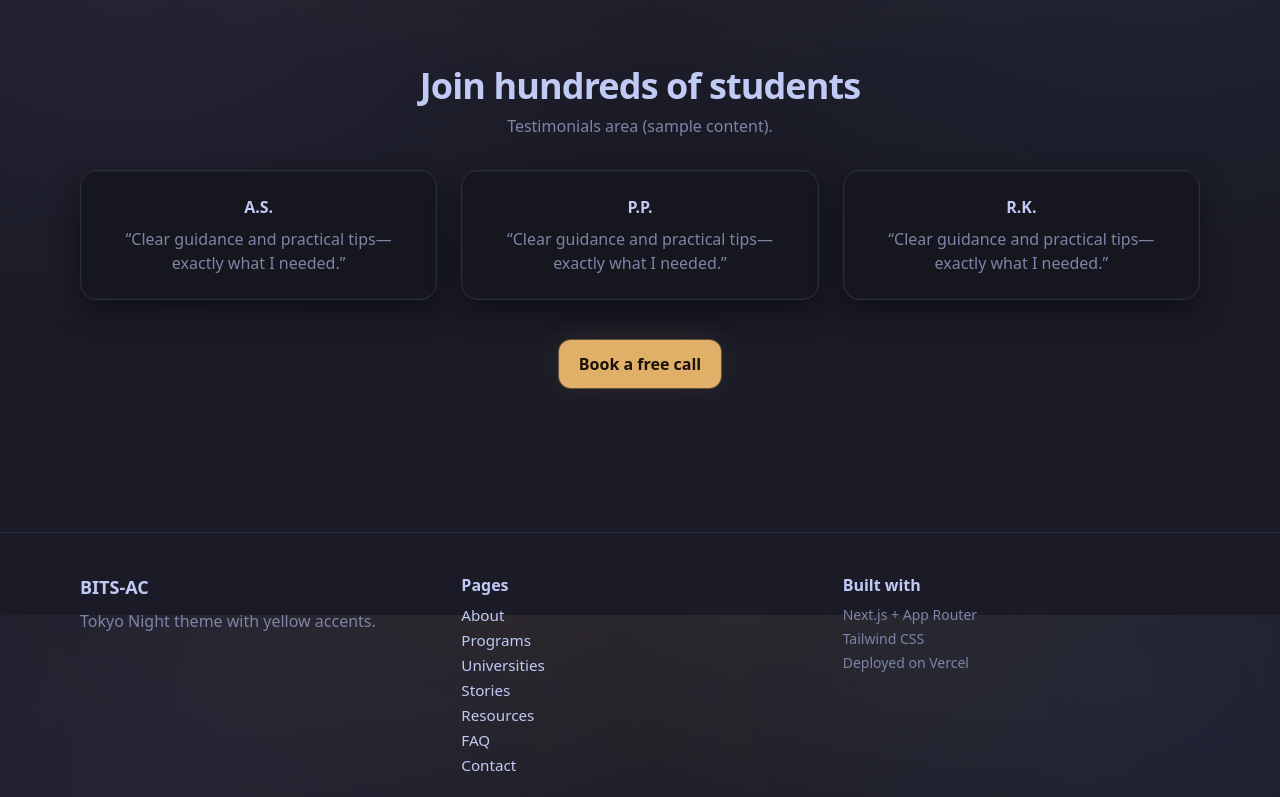
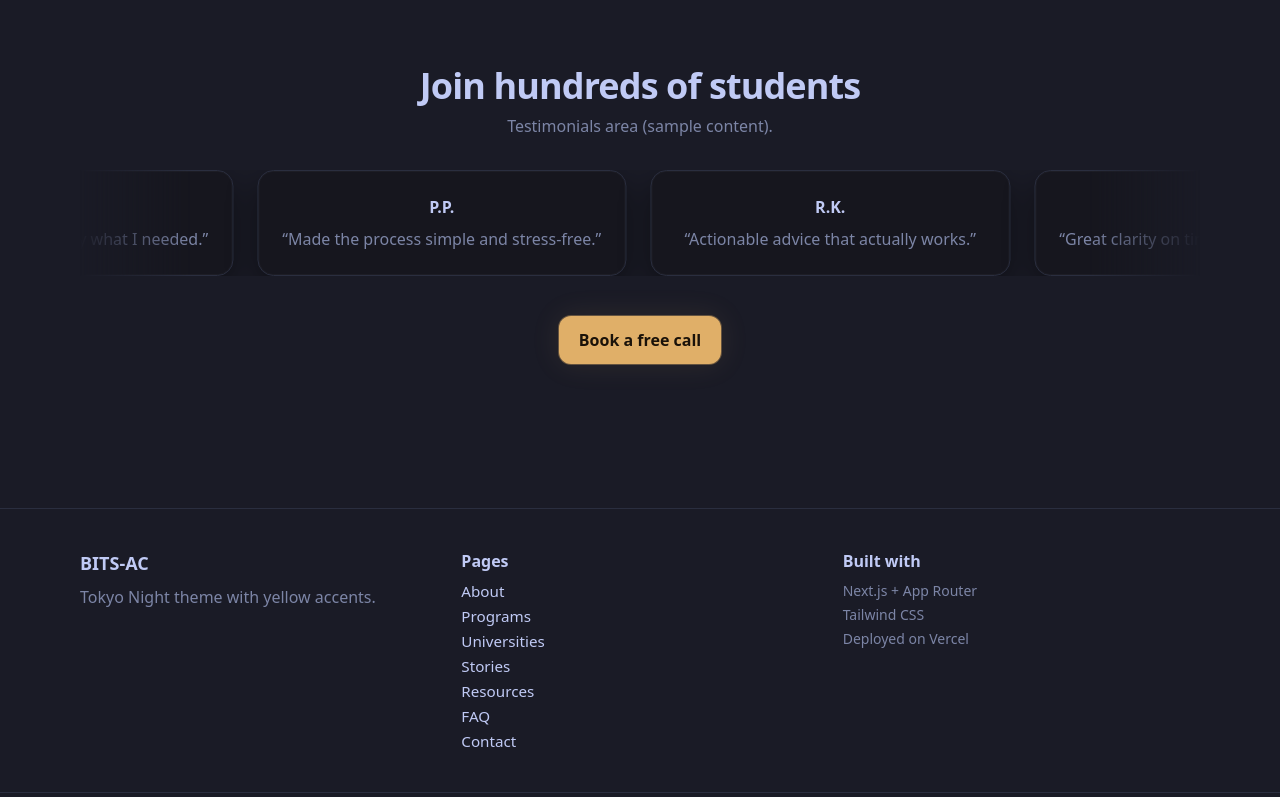
Before and after one commit to AnirudhSKrishnan/bridgetobits, a Next.js app: page / in a window 1280 px wide. Shown: the part 985-1782 px from the top of the page. Built offline with nearby package versions, Linux system fonts and the light colour scheme.

Commit message:
Polish: typography + reveal animations

```diff
--- a/app/globals.css
+++ b/app/globals.css
@@ -97,6 +97,33 @@ body {
   background: #0f111a;
   color: var(--tn-text);
 }
+/* Marquee: continuous leftward scroll with edge fade; pause on hover */
+.marquee {
+  overflow: hidden;
+  position: relative;
+  mask-image: linear-gradient(to right, transparent, black 10%, black 90%, transparent);
+  -webkit-mask-image: linear-gradient(to right, transparent, black 10%, black 90%, transparent);
+}
+
+.marquee__track {
+  display: flex;
+  gap: 24px;
+  width: max-content;              /* shrink-to-fit content */
+  animation: marquee-scroll 35s linear infinite;
+}
+
+.marquee:hover .marquee__track { animation-play-state: paused; }
+
+/* One card width for smooth scrolling */
+.testimonial-card {
+  min-width: 360px;
+}
+
+/* Loop one full row width (we duplicated items) */
+@keyframes marquee-scroll {
+  from { transform: translateX(0); }
+  to   { transform: translateX(-50%); } /* -50% = width of first set */
+}
 
 /* Buttons */
 .btn { display:inline-flex; align-items:center; border-radius:.75rem; padding:.75rem 1.25rem; font-weight:600; }
@@ -152,9 +179,84 @@ select.input {
 /* Details */
 details.card summary { list-style: none; cursor: pointer; }
 details.card summary::-webkit-details-marker { display: none; }
+.section, .container, main {
+  overflow: visible;
+}
 
 /* Respect reduced motion */
 @media (prefers-reduced-motion: reduce) {
   .card-focusable { transition: none; }
   .card-focusable::after { transition: none; }
 }
+/* Don't clip card shadows/glows */
+.section, .container, main { overflow: visible; }
+
+/* Marquee: continuous leftward scroll with edge fade; pause on hover */
+.marquee {
+  overflow: hidden;
+  position: relative;
+  mask-image: linear-gradient(to right, transparent, black 10%, black 90%, transparent);
+  -webkit-mask-image: linear-gradient(to right, transparent, black 10%, black 90%, transparent);
+}
+.marquee__track {
+  display: flex;
+  gap: 24px;
+  width: max-content;
+  animation: marquee-scroll 35s linear infinite;
+}
+.marquee:hover .marquee__track { animation-play-state: paused; }
+
+/* One card width for smooth scroll */
+.testimonial-card { min-width: 360px; }
+
+@keyframes marquee-scroll {
+  from { transform: translateX(0); }
+  to   { transform: translateX(-50%); } /* -50% = width of the first set */
+}
+body {
+  color: var(--tn-text);
+  background-color: var(--tn-bg);
+  background-image:
+    radial-gradient(1200px 600px at 50% -10%, rgba(224,175,104,0.10), transparent 60%),
+    radial-gradient(900px 600px at 90% 10%, rgba(122,162,247,0.07), transparent 60%),
+    radial-gradient(900px 600px at 10% 20%, rgba(187,154,247,0.07), transparent 60%);
+  background-attachment: scroll;   /* <- was 'fixed' */
+  background-repeat: no-repeat;
+  caret-color: transparent;        /* hide caret globally */
+}
+
+ .section, .container, main { overflow: visible; }
+
+
+@media (max-width: 480px) {
+  .testimonial-card { min-width: 280px; }
+}
+/* Don't clip card shadows/glows */
+.section, .container, main { overflow: visible; }
+
+/* Marquee: continuous leftward scroll with edge fade; pause on hover */
+.marquee {
+  overflow: hidden;
+  position: relative;
+  mask-image: linear-gradient(to right, transparent, black 10%, black 90%, transparent);
+  -webkit-mask-image: linear-gradient(to right, transparent, black 10%, black 90%, transparent);
+}
+.marquee__track {
+  display: flex;
+  gap: 24px;
+  width: max-content;
+  animation: marquee-scroll 35s linear infinite;
+}
+.marquee:hover .marquee__track { animation-play-state: paused; }
+
+/* One card width for smooth scroll */
+.testimonial-card { min-width: 360px; }
+
+@keyframes marquee-scroll {
+  from { transform: translateX(0); }
+  to   { transform: translateX(-50%); } /* -50% = width of the first set */
+}
+
+@media (max-width: 480px) {
+  .testimonial-card { min-width: 280px; }
+}
--- a/app/page.tsx
+++ b/app/page.tsx
@@ -3,16 +3,31 @@ import Section from "@/components/section";
 import FeatureCard from "@/components/feature-card";
 
 export default function HomePage() {
+  const testimonials = [
+    { name: "A.S.", text: "Clear guidance and practical tips—exactly what I needed." },
+    { name: "P.P.", text: "Made the process simple and stress-free." },
+    { name: "R.K.", text: "Actionable advice that actually works." },
+    { name: "T.M.", text: "Great clarity on timelines and paperwork." },
+    { name: "S.K.", text: "The university shortlist was spot-on." },
+  ];
+  const loop = [...testimonials, ...testimonials];
+
   return (
     <div>
-      <Section className="relative overflow-hidden">
+      {/* HERO */}
+      <Section className="relative">
         <div className="text-center space-y-6">
-          <div className="inline-flex items-center gap-2 rounded-full px-4 py-1 text-sm" style={{ border: "1px solid var(--tn-border)", background: "#0f111a", color: "var(--tn-muted)" }}>
+          <div
+            className="inline-flex items-center gap-2 rounded-full px-4 py-1 text-sm"
+            style={{ border: "1px solid var(--tn-border)", background: "#0f111a", color: "var(--tn-muted)" }}
+          >
             <span>🎓 Admissions Guidance</span>
             <span style={{ color: "#585f86" }}>•</span>
             <span>Tokyo Night — Yellow accent</span>
           </div>
-          <h1 className="h1" style={{ color: "var(--tn-text)" }}>Study abroad, simplified.</h1>
+          <h1 className="h1" style={{ color: "var(--tn-text)" }}>
+            Study abroad, simplified.
+          </h1>
           <p className="muted max-w-2xl mx-auto">
             A full Next.js scaffold mirroring the sections of the original site, themed like Tokyo Night with a yellow accent.
           </p>
@@ -23,6 +38,7 @@ export default function HomePage() {
         </div>
       </Section>
 
+      {/* FEATURES */}
       <Section>
         <div className="text-center mb-10">
           <h2 className="h2" style={{ color: "var(--tn-text)" }}>Why this scaffold</h2>
@@ -35,20 +51,23 @@ export default function HomePage() {
         </div>
       </Section>
 
+      {/* TESTIMONIALS — marquee */}
       <Section>
         <div className="text-center">
           <h2 className="h2" style={{ color: "var(--tn-text)" }}>Join hundreds of students</h2>
           <p className="muted mt-2">Testimonials area (sample content).</p>
-          <div className="grid md:grid-cols-3 gap-6 mt-8">
-            {["A.S.", "P.P.", "R.K."].map((initials) => (
-              <div key={initials} className="card">
-                <div className="font-semibold" style={{ color: "var(--tn-text)" }}>{initials}</div>
-                <p className="muted mt-2">
-                  “Clear guidance and practical tips—exactly what I needed.”
-                </p>
-              </div>
-            ))}
+
+          <div className="mt-8 marquee" aria-label="Student testimonials">
+            <div className="marquee__track">
+              {loop.map((t, i) => (
+                <div key={i} className="card card-focusable testimonial-card" tabIndex={0}>
+                  <div className="font-semibold" style={{ color: "var(--tn-text)" }}>{t.name}</div>
+                  <p className="muted mt-2">“{t.text}”</p>
+                </div>
+              ))}
+            </div>
           </div>
+
           <div className="mt-10">
             <Link href="/contact" className="btn btn-primary">Book a free call</Link>
           </div>
--- /dev/null
+++ b/components/testimonial-marquee.tsx
@@ -0,0 +1,23 @@
+const items = [
+  { name: "A.S.", text: "Clear guidance and practical tips—exactly what I needed." },
+  { name: "P.P.", text: "Made the process simple and stress-free." },
+  { name: "R.K.", text: "Actionable advice that actually works." },
+  { name: "T.M.", text: "Great clarity on timelines and paperwork." },
+  { name: "S.K.", text: "The university shortlist was spot-on." },
+];
+
+export default function TestimonialMarquee() {
+  const row = [...items, ...items]; // duplicate for seamless loop
+  return (
+    <div className="marquee" aria-label="Student testimonials">
+      <div className="marquee__track">
+        {row.map((t, i) => (
+          <div key={i} className="card card-focusable testimonial-card" tabIndex={0}>
+            <div className="font-semibold" style={{ color: "var(--tn-text)" }}>{t.name}</div>
+            <p className="muted mt-2">“{t.text}”</p>
+          </div>
+        ))}
+      </div>
+    </div>
+  );
+}
```
